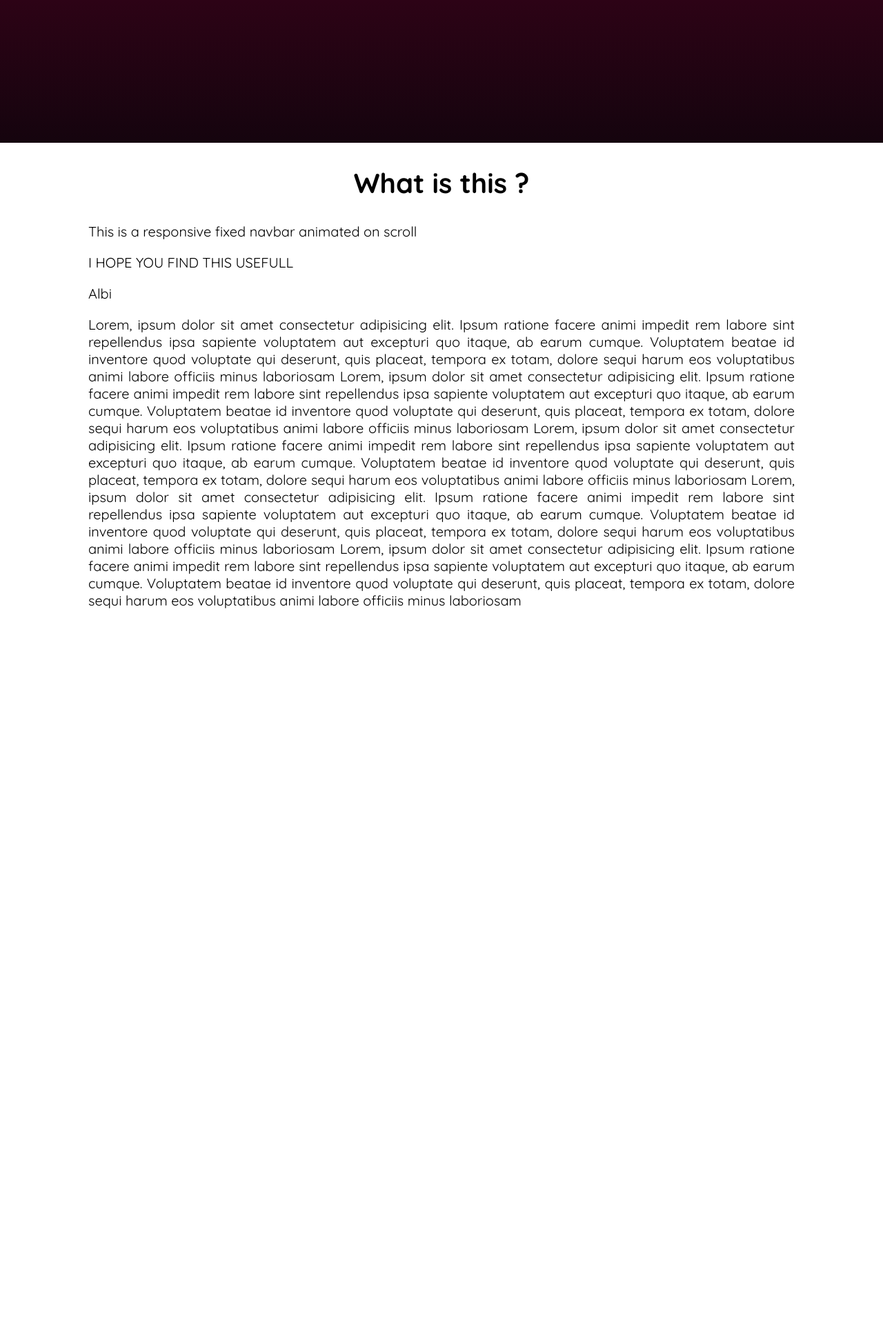
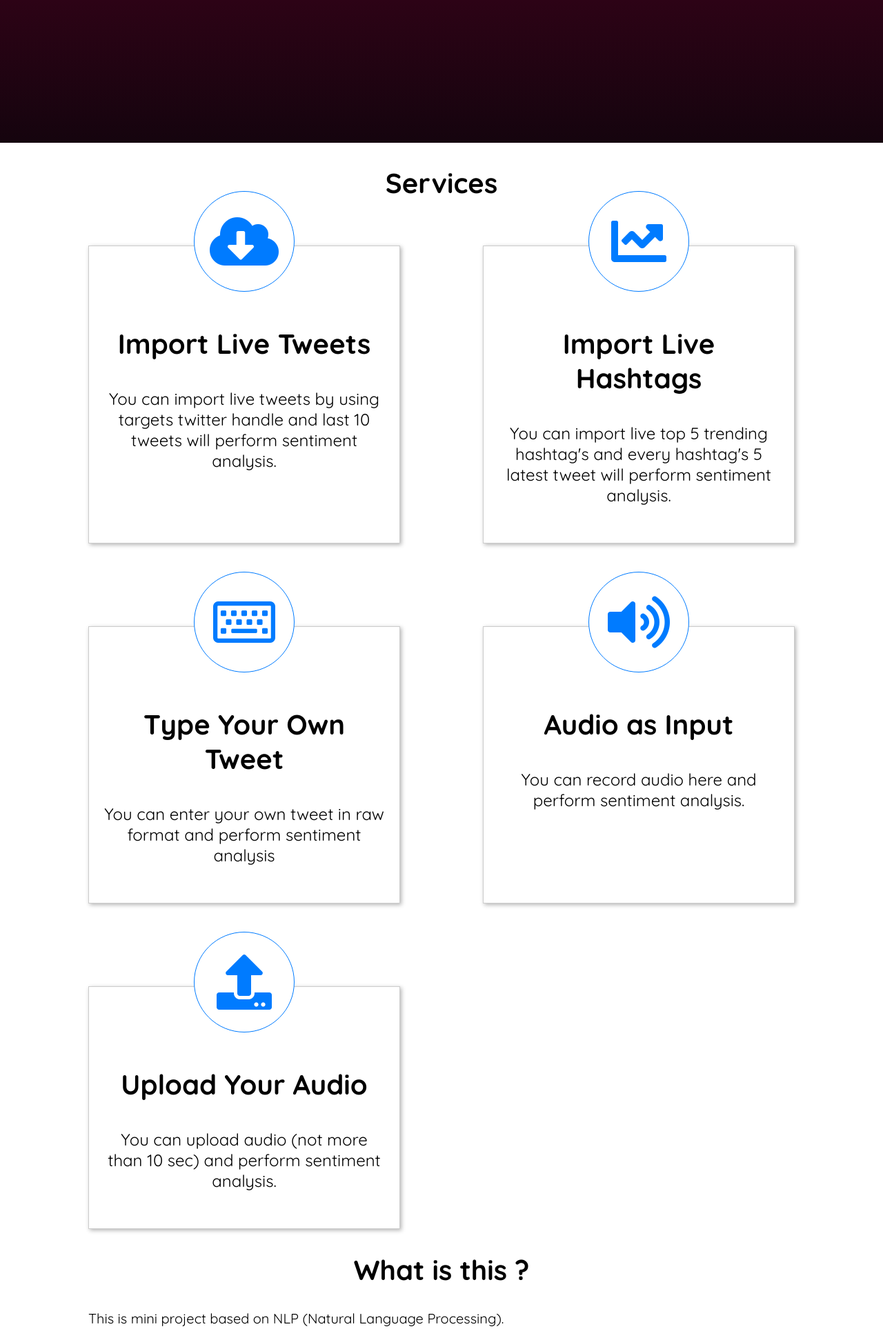
Before and after one commit to deepspraj/sentiment-analysis, a Flask app: page / in a window 1280 px wide. Shown: the part 593-2520 px from the top of the page at 69% size. Before the commit the page ends 1475 px from the top, so only its background shows below. Run offline with Flask 2, Linux system fonts and the light colour scheme.

Commit message:
frontend upg v2

```diff
--- a/application/app.py
+++ b/application/app.py
@@ -1,11 +1,3 @@
-# -*- coding: utf-8 -*-
-"""
-Created on Mon Jan 24 23:20:22 2022
-"""
-"""
-@author: deepspraj
-"""
-
 from flask import Flask, render_template, request, redirect, url_for, jsonify
 from random import randint
 
--- a/application/template/base.html
+++ b/application/template/base.html
@@ -60,31 +60,70 @@
 </section>
 
 
+<!-- features section -->
+<h2 class="myH2">Services</h2>
 
-
-<div class="page2" style="height: 1000px">
-    <!-- just to make scrolling effect possible -->
-  <h2 class="myH2">What is this ?</h2>
-  <p class="myP">This is a responsive fixed navbar animated on scroll</p>
-  <p class="myP">I HOPE YOU FIND THIS USEFULL</p>
-  <p class="myP">Albi</p>
-    <p class="myP">
-
-    Lorem, ipsum dolor sit amet consectetur adipisicing elit. Ipsum ratione facere animi impedit rem labore sint repellendus ipsa sapiente voluptatem aut excepturi quo itaque, ab earum cumque. Voluptatem beatae id inventore quod voluptate qui deserunt, quis placeat, tempora ex totam, dolore sequi harum eos voluptatibus animi labore officiis minus laboriosam
-    Lorem, ipsum dolor sit amet consectetur adipisicing elit. Ipsum ratione facere animi impedit rem labore sint repellendus ipsa sapiente voluptatem aut excepturi quo itaque, ab earum cumque. Voluptatem beatae id inventore quod voluptate qui deserunt, quis placeat, tempora ex totam, dolore sequi harum eos voluptatibus animi labore officiis minus laboriosam
-    Lorem, ipsum dolor sit amet consectetur adipisicing elit. Ipsum ratione facere animi impedit rem labore sint repellendus ipsa sapiente voluptatem aut excepturi quo itaque, ab earum cumque. Voluptatem beatae id inventore quod voluptate qui deserunt, quis placeat, tempora ex totam, dolore sequi harum eos voluptatibus animi labore officiis minus laboriosam
-    Lorem, ipsum dolor sit amet consectetur adipisicing elit. Ipsum ratione facere animi impedit rem labore sint repellendus ipsa sapiente voluptatem aut excepturi quo itaque, ab earum cumque. Voluptatem beatae id inventore quod voluptate qui deserunt, quis placeat, tempora ex totam, dolore sequi harum eos voluptatibus animi labore officiis minus laboriosam
-    Lorem, ipsum dolor sit amet consectetur adipisicing elit. Ipsum ratione facere animi impedit rem labore sint repellendus ipsa sapiente voluptatem aut excepturi quo itaque, ab earum cumque. Voluptatem beatae id inventore quod voluptate qui deserunt, quis placeat, tempora ex totam, dolore sequi harum eos voluptatibus animi labore officiis minus laboriosam
-  </p>
+<br>
+<div class="container">
+  <main class="grid">
+    <article>
+      <a href=""><i class="fas fa-cloud-download-alt"></i></a>
+      <div class="text">
+        <h3 class="header">Import Live Tweets</h3>
+        <p class="para">You can import live tweets by using targets twitter handle and last 10 tweets will perform sentiment analysis.</p>
+      </div>
+    </article>
+    <article>
+      <a href=""><i class="fas fa-chart-line"></i></a>
+      <div class="text">
+        <h3 class="header">Import Live Hashtags</h3>
+        <p class="para">You can import live top 5 trending hashtag's and every hashtag's 5 latest tweet will perform sentiment analysis.</p>
+      </div>
+    </article>
+    <article>
+      <a href=""><i class="far fa-keyboard"></i></a>
+      <div class="text">
+        <h3 class="header">Type Your Own Tweet</h3>
+        <p class="para">You can enter your own tweet in raw format and perform sentiment analysis</p>
+      </div>
+    </article>
+    <article>
+      <a href=""><i class="fas fa-volume-up"></i></a>
+      <div class="text">
+        <h3 class="header">Audio as Input</h3>
+        <p class="para">You can record audio here and perform sentiment analysis.</p>
+      </div>
+    </article>
+    <article>
+      <a href=""><i class="fas fa-upload"></i></a>
+      <div class="text">
+        <h3 class="header">Upload Your Audio</h3>
+        <p class="para">You can upload audio (not more than 10 sec) and perform sentiment analysis.</p>
+      </div>
+    </article>
+  </main>
 </div>
 
 
 
+<div class="page2">
+    <!-- just to make scrolling effect possible -->
+  <h2 class="myH2">What is this ?</h2>
+  <p class="myP">This is mini project based on NLP (Natural Language Processing).</p>
+    <p class="myP">
+    Lorem, ipsum dolor sit amet consectetur adipisicing elit. Ipsum ratione facere animi impedit rem labore sint repellendus ipsa sapiente voluptatem aut excepturi quo itaque, ab earum cumque. Voluptatem beatae id inventore quod voluptate qui deserunt, quis placeat, tempora ex totam, dolore sequi harum eos voluptatibus animi labore officiis minus laboriosam
+    Lorem, ipsum dolor sit amet consectetur adipisicing elit. Ipsum ratione facere animi impedit rem labore sint repellendus ipsa sapiente voluptatem aut excepturi quo itaque, ab earum cumque. Voluptatem beatae id inventore quod voluptate qui deserunt, quis placeat, tempora ex totam, dolore sequi harum eos voluptatibus animi labore officiis minus laboriosam
+  </p>
+  <p class="myP">I hope you will find usefull.</p>
+  <p class="myP">- Deepak Prajapati</p>
+  <br>
+  <br>
+  <br>
+  <br>
+  <p class="myP">If you liked then please give star on my github handle.</p>
+
+</div>
     <script src="static/js/jquery-3.6.0.min.js"></script>
     <script start src="static/js/base.js"></script>
-
-
-
 </body>
-
 </html>
--- a/application/template/static/css/base.css
+++ b/application/template/static/css/base.css
@@ -522,3 +522,66 @@ body {
         float: left;
 	}
 }
+
+
+
+/* features section */
+
+
+
+.grid {
+    margin-left: 10vw;
+    margin-right: 10vw;
+    display: grid;
+    grid-template-columns: repeat(auto-fill, minmax(400px, 1fr));
+    grid-gap: 15vh;
+    align-items: stretch;
+}
+
+.grid > article {
+    border: 1.5px solid #ccc;
+    box-shadow: 2px 2px 6px 0px rgba(0, 0, 0, 0.3);
+    text-align: center;
+
+}
+
+.grid > article i {
+    font-size: 10vh;
+    line-height: 18vh;
+    height: 18vh;
+    width: 18vh;
+    border: 0.1vw solid #007bff;
+    border-radius: 50%;
+    background-color: #ffffff;
+    text-align: center;
+    color: #007bff;
+    margin-top: -10vh;
+}
+
+
+.grid > article i:hover {
+    border: 0.1vw solid #ffffff;
+    background-color: #007bff;
+    color: #ffffff;
+}
+
+
+
+
+
+.grid .text {
+    padding: 10px 20px 30px;
+}
+
+.grid {
+    margin-top: 20px;
+}
+
+.header{
+    font-size: 5vh;
+}
+
+
+.para {
+    font-size: 3vh;
+}
```
